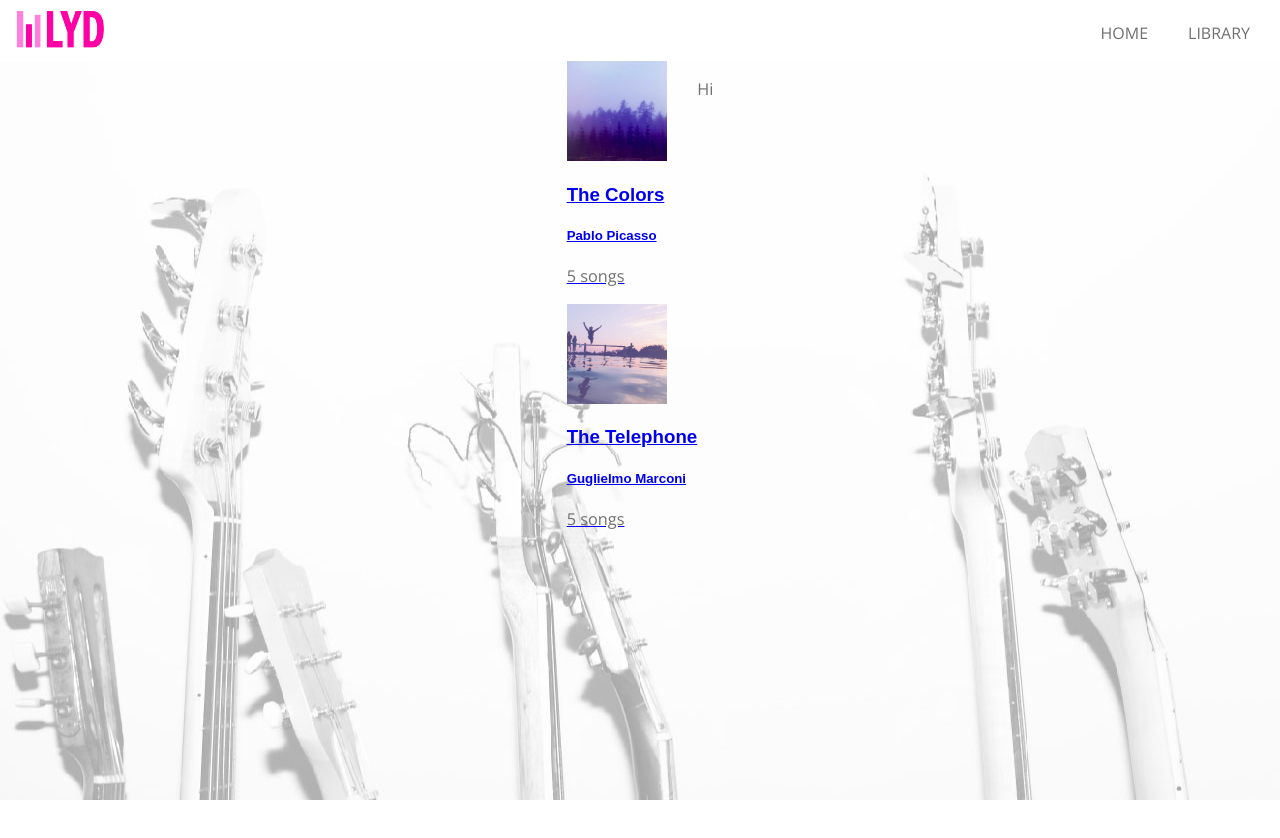
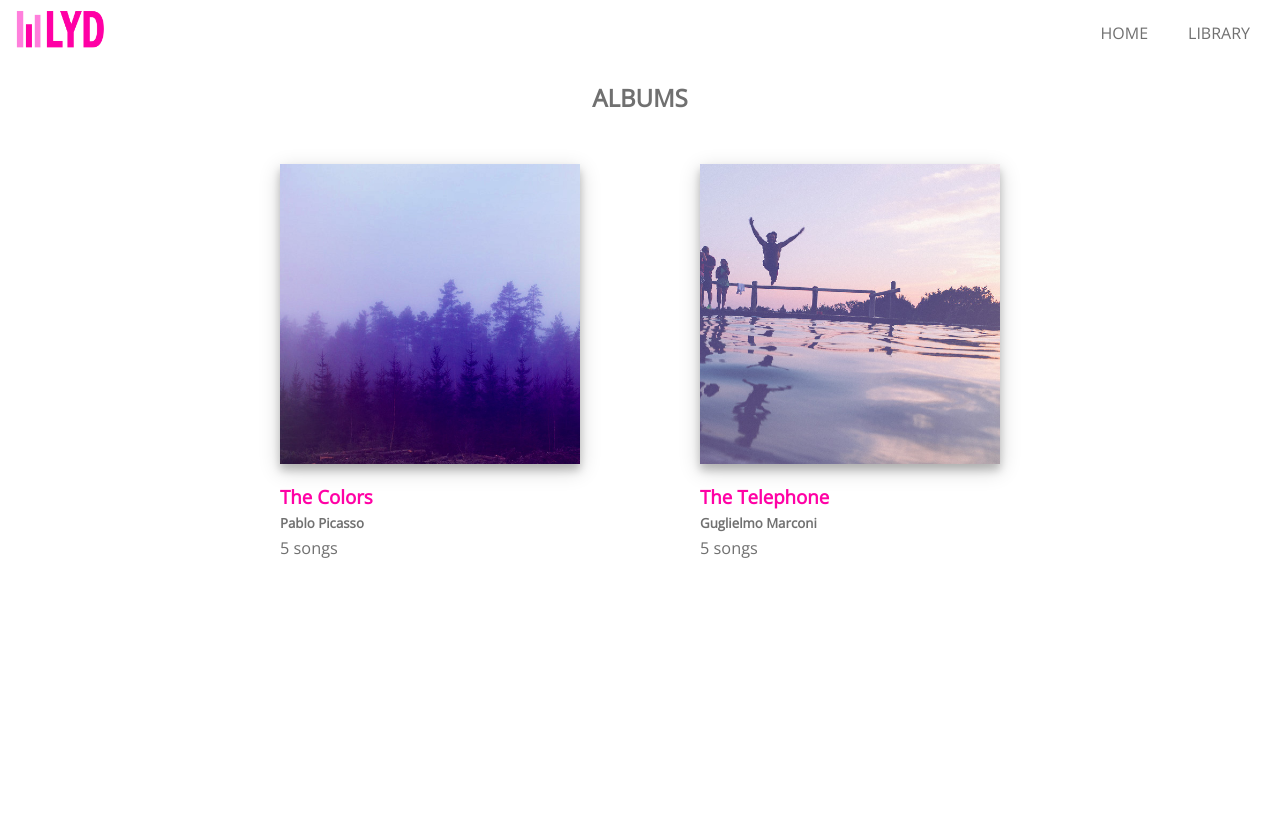
Before and after one commit to caittpayne/LYD-Music-App, a React (Create React App) app: page /library in a window 1280 px wide. Shown: the top 838 px of the page. Before the commit the page ends 800 px from the top, so only its background shows below. Built offline with nearby package versions, Linux system fonts and the light colour scheme.

Commit message:
Styling completed

```diff
--- a/src/components/album/main.css
+++ b/src/components/album/main.css
@@ -6,6 +6,7 @@
   align-content: center;
   flex-wrap: wrap;
   min-width: 100%;
+  min-height: 100vh;
   margin-top: 0px;
   background-color: #FEFEFE;
 }
--- a/src/components/landing/slider/main.css
+++ b/src/components/landing/slider/main.css
@@ -6,6 +6,7 @@
   font-size: 2em;
   letter-spacing: 3px;
   text-transform: uppercase;
+  margin-bottom: 0px;
 }
 
 p {
--- a/src/components/library/Library.js
+++ b/src/components/library/Library.js
@@ -10,21 +10,23 @@ class Library extends Component {
   }
   render() {
     return (
-      <div className='lib'>
+      <div className='library'>
+        <div className='head-section'>
+          <h2>Albums</h2>
+        </div>
         <section className='albums'>
           {
             this.state.albums.map((album, index) =>
-              <Link to={`/album/${album.slug}`} key={index}>
+              <Link to={`/album/${album.slug}`} key={index} className='album-item'>
                 <img src={album.albumCover} alt={album.title} className='cover'/>
-                <h3>{album.title}</h3>
-                <h5>{album.artist}</h5>
-                <p>{album.songs.length} songs</p>
+                <h3 id='title'>{album.title}</h3>
+                <h5 id='artist'>{album.artist}</h5>
+                <p id='song'>{album.songs.length} songs</p>
               </Link>
         )
       }
         </section>
-        <section><p>Hi</p></section>
-        </div>
+      </div>
     );
   }
 }
--- a/src/components/library/main.css
+++ b/src/components/library/main.css
@@ -1,18 +1,53 @@
+.library {
+  display: flex;
+  flex-direction: column;
+  background-color: white;
+  height: 100vh;
+}
 
-.lib {
+.head-section {
   display: flex;
-  flex-direction: row;
+  flex-direction: column;
   justify-content: center;
   align-content: center;
+  align-items: center;
+  font-family: 'Open Sans', 'Sans-Serif';
+  text-transform: uppercase;
+  color: #707070;
 }
 
 .albums {
+  display: flex;
+  flex-direction: row;
+  align-items: center;
+  align-content: center;
+  justify-content: center;
   align-self: center;
+  flex-wrap: wrap;
+  margin: 30px 0px 0px 0px;
 }
 
+.cover {
+  width: 300px;
+  box-shadow: 0 6px 8px 0 rgba(0, 0, 0, 0.2), 0 6px 20px 0 rgba(0, 0, 0, 0.19);
+}
 
+.album-item {
+  margin: 0px 60px 0px 60px;
+  font-family: 'Open Sans', 'Sans-Serif';
+  text-decoration: none;
+}
 
+#title {
+  color: #FF01A5;
+  margin: 15px 0px 0px 0px;
+}
 
-.cover {
-  width: 100px;
+#artist {
+  color: #707070;
+  margin: 5px 0px 0px 0px;
 }
+
+#song {
+  margin: 5px 0px 0px 0px;
+}
```
